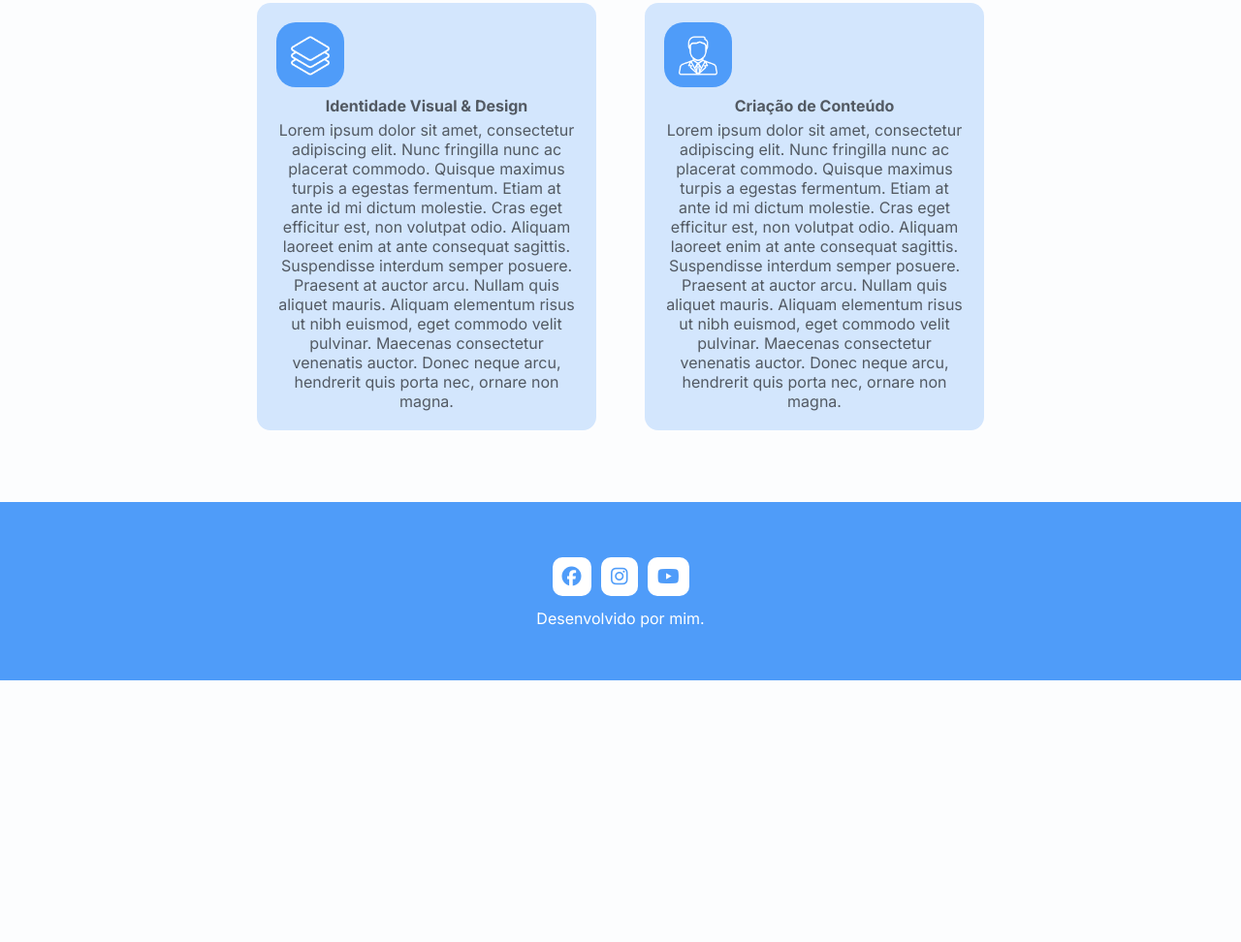
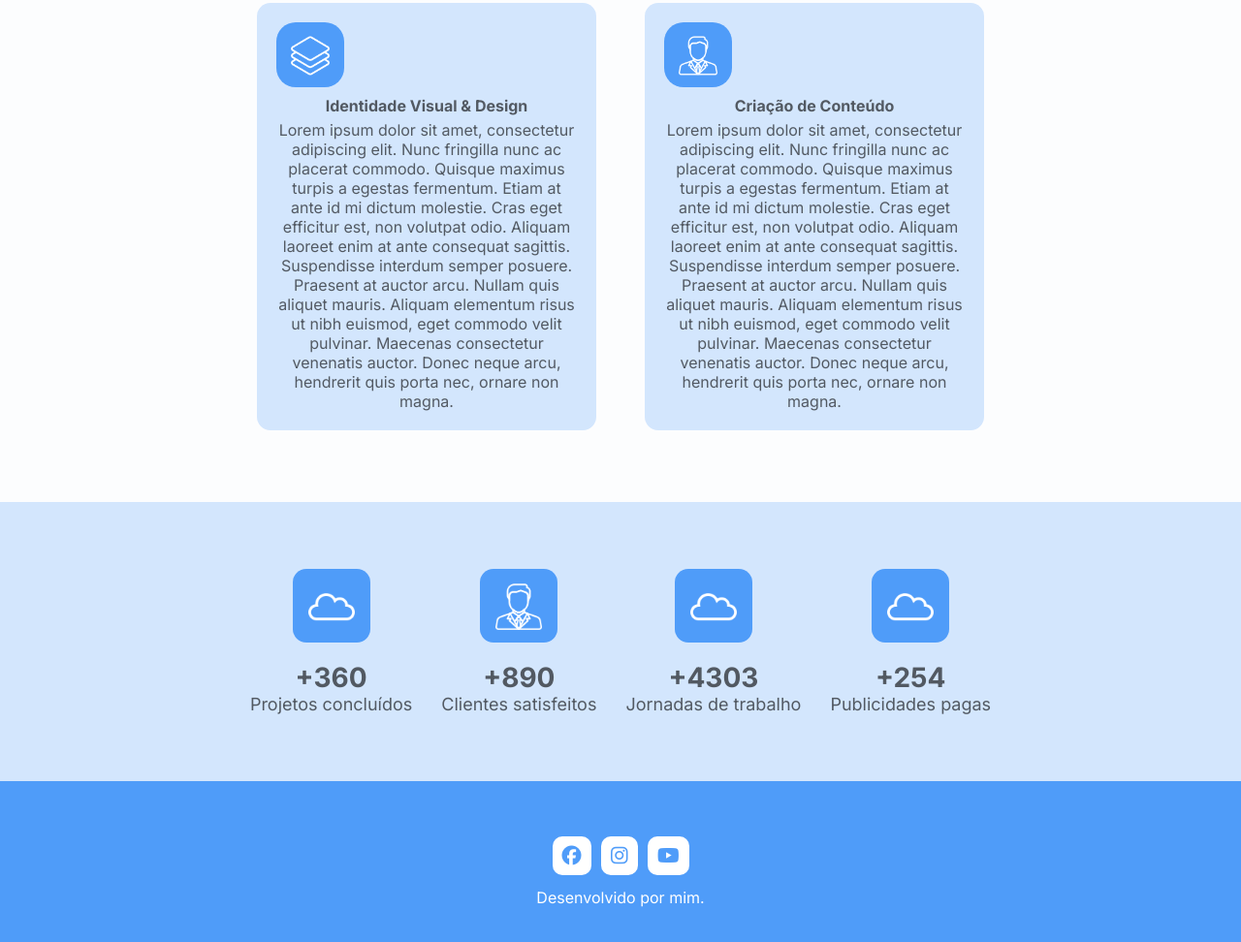
Before and after one commit to AdmilsonGoncalves/curso_html_css_js, a website built with webpack: page pages/servicos.html in a window 1280 px wide. Shown: the part 1777-2749 px from the top of the page at 97% size. Before the commit the page ends 2479 px from the top, so only its background shows below. Built offline with nearby package versions, Linux system fonts and the light colour scheme.

Commit message:
Página Serviços

```diff
--- a/css/style.css
+++ b/css/style.css
@@ -141,7 +141,7 @@ nav ul a:hover::after {
   font-size: 56px;
 }
 
-.faca-mais .faca-mais-text p, .website-facil .website-facil-text p, .seguranca .seguranca-text p, .sobre .sobre-text p{
+.faca-mais .faca-mais-text p, .website-facil .website-facil-text p, .seguranca .seguranca-text p, .sobre .sobre-text p {
   margin: 5px 0 10px 0;
   text-align: start;
 }
@@ -252,7 +252,7 @@ footer p {
   color: white;
 }
 
-.servicos h3  {
+.servicos h3 {
   text-align: center;
 }
 
@@ -263,7 +263,7 @@ footer p {
 .servicos .row-cards {
   display: flex;
   justify-content: center;
-  margin-top: 20px ;
+  margin-top: 20px;
   flex-flow: row wrap;
   gap: 10px;
 }
@@ -281,11 +281,11 @@ footer p {
   background-color: #4f9cf9;
 }
 
-.servicos .row-cards-item:hover p{
+.servicos .row-cards-item:hover p {
   color: white;
 }
 
-.servicos .row-cards-item img{
+.servicos .row-cards-item img {
   background-color: #4f9cf9;
   border-radius: 20px;
   width: 70px;
@@ -300,6 +300,38 @@ footer p {
 .servicos .row-cards-item p.descricao-servico {
   transition: 0.3s;
 }
+
+.dados {
+  background-color: #d3e6fd;
+}
+
+.dados .container {
+  display: flex;
+  justify-content: center;
+  flex-wrap: wrap;
+}
+
+.dados .dados-item {
+  text-align: center;
+  margin: 15px;
+  color: #000000be;
+}
+
+.dados .dados-item img {
+  background-color: #4f9cf9;
+  border-radius: 14px;
+  padding: 10px;
+  margin-bottom: 15px;
+  width: 80px;
+}
+
+.dados .dados-item p {
+  font-size: 18px;
+}
+.dados .dados-item p strong{
+  font-size: 28px;
+}
+
 
 @media screen and (max-width: 768px) {
   .main-menu {
--- a/pages/servicos.html
+++ b/pages/servicos.html
@@ -137,6 +137,39 @@
   </div>
 </section>
 
+<section class="dados">
+  <div class="container">
+    <div class="dados-item">
+      <img src="/img/cloud.png" alt="">
+      <p>
+        <strong>+360</strong> <br>
+        Projetos concluídos</p>
+    </div>
+
+    <div class="dados-item">
+      <img src="/img/manager.png" alt="">
+      <p>
+        <strong>+890</strong> <br>
+        Clientes satisfeitos</p>
+    </div>
+
+    <div class="dados-item">
+      <img src="/img/cloud.png" alt="">
+      <p>
+        <strong>+4303</strong> <br>
+        Jornadas de trabalho</p>
+    </div>
+
+    <div class="dados-item">
+      <img src="/img/cloud.png" alt="">
+      <p>
+        <strong>+254</strong> <br>
+        Publicidades pagas</p>
+    </div>
+
+  </div>
+</section>
+
 
 <footer class="footer">
   <div class="container">
```
